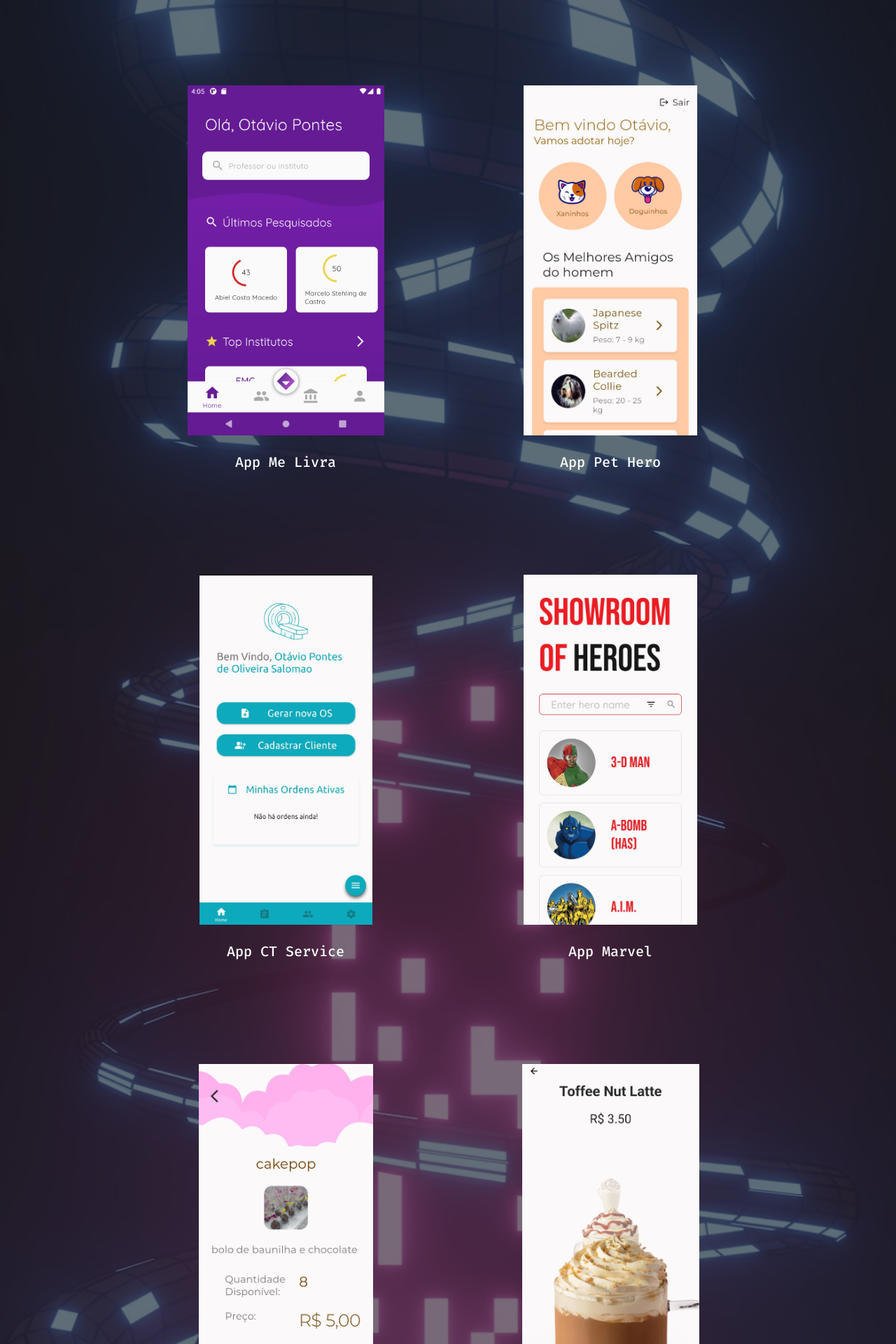
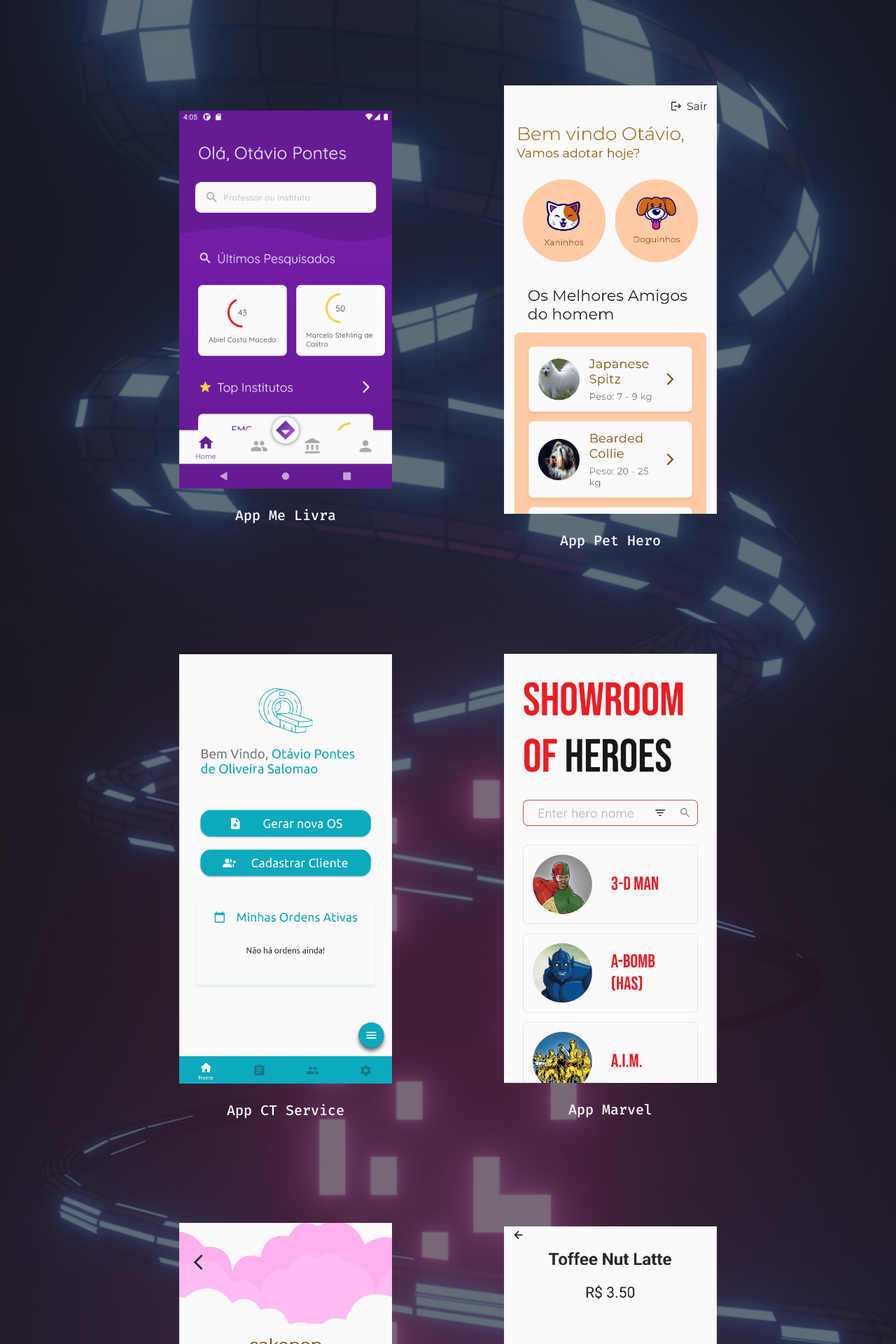
Before and after one commit to OtavioPontes/portfolio-site, a Next.js app: page / in a window 1280 px wide. Shown: the part 1020-2940 px from the top of the page at 70% size. Built offline with nearby package versions, Linux system fonts and the light colour scheme.

Commit message:
feat: ✨ improve email responsivity and images loading

```diff
--- a/components/Body.js
+++ b/components/Body.js
@@ -35,8 +35,8 @@ function Body() {
           <div className={styles.app}>
             <Image
               src={melivra}
-              width={0}
-              height={500}
+              priority
+              className={styles.image}
               unoptimized={true}
               alt="App MeLivra"
             />
@@ -45,8 +45,8 @@ function Body() {
           <div className={styles.app}>
             <Image
               src={pethero}
-              width={0}
-              height={500}
+              priority
+              className={styles.image}
               unoptimized={true}
               alt="App Pet Hero"
             />
@@ -55,8 +55,8 @@ function Body() {
           <div className={styles.app}>
             <Image
               src={ctservice}
-              width={0}
-              height={500}
+              priority
+              className={styles.image}
               unoptimized={true}
               alt="App CT Service"
             />
@@ -65,8 +65,8 @@ function Body() {
           <div className={styles.app}>
             <Image
               src={marvel}
-              width={0}
-              height={500}
+              priority
+              className={styles.image}
               unoptimized={true}
               alt="App Marvel"
             />
@@ -75,8 +75,8 @@ function Body() {
           <div className={styles.app}>
             <Image
               src={maid}
-              width={0}
-              height={500}
+              priority
+              className={styles.image}
               unoptimized={true}
               alt="App Maid Café"
             />
@@ -85,8 +85,8 @@ function Body() {
           <div className={styles.app}>
             <Image
               src={coffee}
-              width={0}
-              height={500}
+              priority
+              className={styles.image}
               unoptimized={true}
               alt="App Café"
             />
--- a/components/Body.module.css
+++ b/components/Body.module.css
@@ -186,6 +186,13 @@
   opacity: 90%;
 }
 
+.image {
+  object-fit: contain;
+  width: 100% !important;
+  position: relative !important;
+  height: unset !important;
+}
+
 @media only screen and (max-width: 768px) {
   /* For tablets: */
   .spacer {
@@ -217,11 +224,14 @@
   }
 
   .titleMobile {
+    text-align: center;
+
     font: var(--headline5);
   }
 
   .titleWeb {
     font: var(--headline5);
+    text-align: center;
   }
 
   .mobileText {
--- a/components/Header.module.css
+++ b/components/Header.module.css
@@ -77,6 +77,7 @@
   /* For tablets: */
 
   .title {
+    width: 100vw;
     font: var(--headline5);
   }
   .name {
@@ -85,14 +86,17 @@
 
   .email {
     font: var(--overline);
+    word-break: break-all;
   }
   .divEmail {
+    padding: 0rem 2rem 0rem 2rem;
+    justify-content: center;
     align-self: center;
     margin-right: 0;
+    margin-left: 0;
   }
 
   .textSection {
-    width: 80vw;
     line-height: 2rem;
   }
 
```
